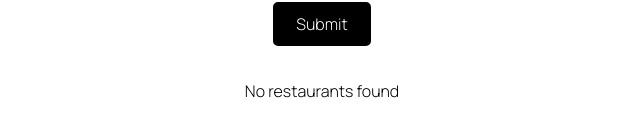
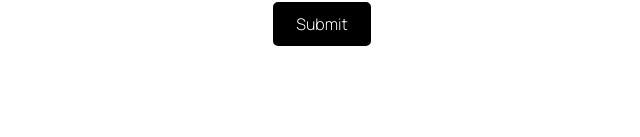
Before and after one commit to juliarwong/table-for-two, a React (Create React App) app: page / in a window 1280 px wide. Shown: the part 253-390 px from the top of the page, without its empty margins (318-958 px from the left). Built offline with nearby package versions, Linux system fonts and the light colour scheme.

Commit message:
centered h3 elements on the page and fixed text displaying on page load

```diff
--- a/src/Restaurants.js
+++ b/src/Restaurants.js
@@ -1,8 +1,31 @@
+// import React from 'react';
+
+// function Restaurants({ restaurants, inputCity }) {
+//     if (!restaurants || restaurants.length === 0) {
+//         return <p>No restaurants found</p>;
+//     }
+
+//     return (
+//         <div>
+//         <h2>Top Restaurants in {inputCity}</h2>
+//         {restaurants.map((restaurant) => (
+//             <div key={restaurant.id}>
+//             <h3>{restaurant.name}</h3>
+//             <p>{restaurant.location.address1}</p>
+//             <p>{restaurant.phone}</p>
+//             </div>
+//         ))}
+//         </div>
+//     );
+// }
+
+// export default Restaurants;
+
 import React from 'react';
 
 function Restaurants({ restaurants, inputCity }) {
     if (!restaurants || restaurants.length === 0) {
-        return <p>No restaurants found</p>;
+        return null; // Return null if no restaurants are found
     }
 
     return (
--- a/src/styles.css
+++ b/src/styles.css
@@ -39,7 +39,7 @@ p {
     text-align: center;
 }
 
-h2 {
+h2, h3 {
     font-family: 'Prata', serif;
 }
 
@@ -76,3 +76,5 @@ button:hover {
     background-color: #fff;
     color: #000;
 }
+
+/* media queries */
```
